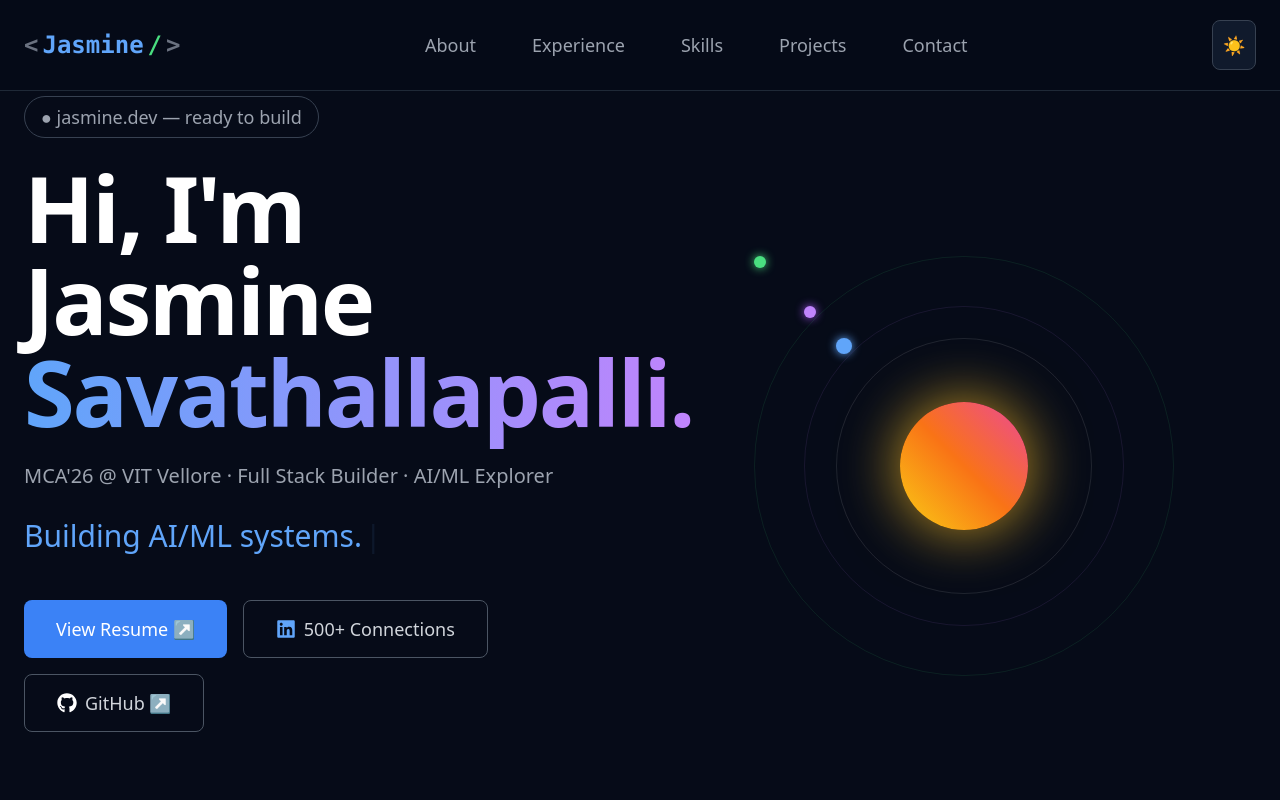
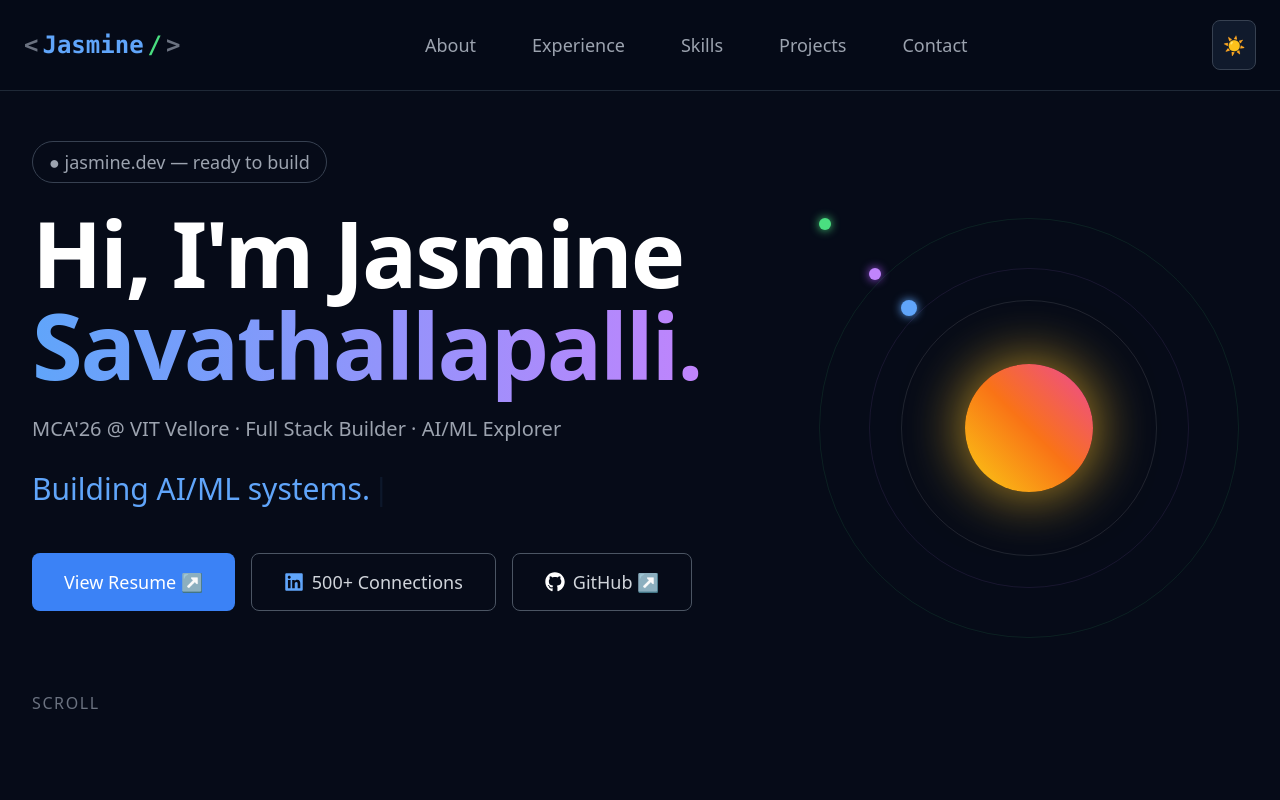
Before and after one commit to JasmineSavathallapalli/jasmine-portfolio, a React (Vite) app: page / in a window 1280 px wide. Shown: the top 800 px of the page. Built offline with nearby package versions, Linux system fonts and the light colour scheme.

Commit message:
final hero text fix

```diff
--- a/src/sections/Hero.jsx
+++ b/src/sections/Hero.jsx
@@ -4,9 +4,9 @@ import { FaLinkedin, FaGithub } from "react-icons/fa";
 
 export default function Hero({ setResumeOpen }) {
   return (
-    <section className="relative min-h-screen flex items-center justify-center max-w-7xl mx-auto px-6 pt-24 pb-10 text-gray-900 dark:text-white">
+    <section className="relative min-h-screen flex items-center justify-center max-w-[1500px] mx-auto px-8 pt-24 pb-10 text-gray-900 dark:text-white">
 
-      <div className="grid md:grid-cols-2 gap-10 lg:gap-16 items-center w-full">
+      <div className="grid md:grid-cols-[1.25fr_0.75fr] gap-8 lg:gap-12 items-center w-full">
 
         {/* LEFT CONTENT */}
         <div className="md:pr-4 lg:pr-2">
@@ -54,7 +54,7 @@ export default function Hero({ setResumeOpen }) {
           </p>
 
           {/* BUTTONS */}
-          <div className="flex flex-col sm:flex-row gap-4 mt-10 w-full sm:w-auto flex-wrap">
+          <div className="flex flex-col sm:flex-row gap-4 mt-10 w-full sm:w-auto md:flex-nowrap">
 
             <button
               onClick={() => setResumeOpen(true)}
```
